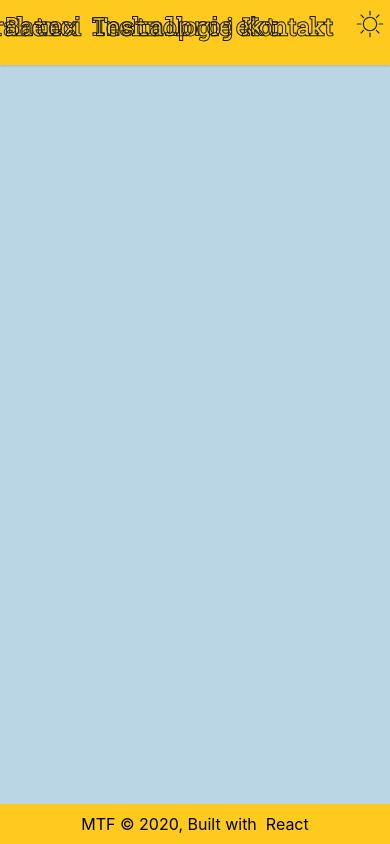
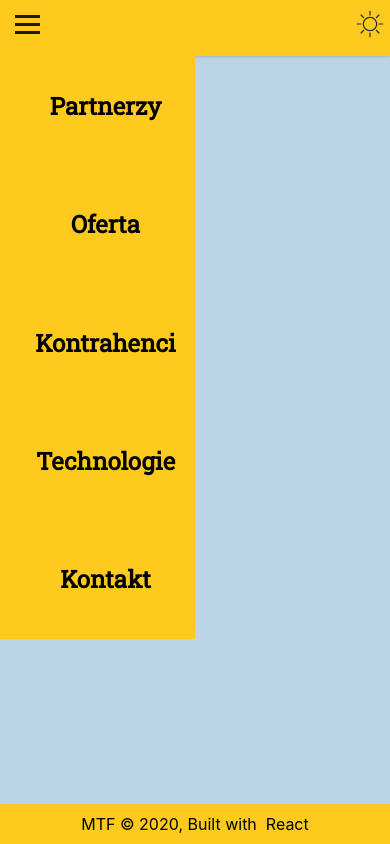
Before and after one commit to MaciejFigat/SinglePageA_React, a React (Create React App) app in the folder my-app/: page / in a window 390 px wide. Built offline with nearby package versions, Linux system fonts and the light colour scheme.

Commit message:
responsive menu

```diff
--- a/my-app/src/components/SvgThemeButton.js
+++ b/my-app/src/components/SvgThemeButton.js
@@ -1,4 +1,4 @@
-import React, { useEffect } from "react";
+import React from "react";
 
 const SvgThemeButton = ({ currentTheme }) => {
   if (currentTheme === "light") {
--- a/my-app/src/layout/Nav.js
+++ b/my-app/src/layout/Nav.js
@@ -22,7 +22,7 @@ const Nav = () => {
             className="nav_link"
             activeClassName="nav_link_active"
           >
-            <Partners />
+            Partnerzy
           </NavLink>
         </li>
         <li>
@@ -33,7 +33,7 @@ const Nav = () => {
             className="nav_link"
             activeClassName="nav_link_active"
           >
-            <Offer />
+            Oferta
           </NavLink>
         </li>
         <li>
@@ -44,7 +44,7 @@ const Nav = () => {
             className="nav_link"
             activeClassName="nav_link_active"
           >
-            <Contractors />
+            Kontrahenci
           </NavLink>
         </li>
         <li>
@@ -55,7 +55,7 @@ const Nav = () => {
             className="nav_link"
             activeClassName="nav_link_active"
           >
-            <Tech />
+            Technologie
           </NavLink>
         </li>
         <li>
@@ -66,10 +66,15 @@ const Nav = () => {
             className="nav_link"
             activeClassName="nav_link_active"
           >
-            <Contact />
+            Kontakt
           </NavLink>
         </li>
       </ul>
+      <div className="burger">
+        <div className="line1"></div>
+        <div className="line1"></div>
+        <div className="line1"></div>
+      </div>
     </nav>
   );
 };
--- a/my-app/src/styles/GlobalStyles.js
+++ b/my-app/src/styles/GlobalStyles.js
@@ -1,4 +1,4 @@
-import { createGlobalStyle, ThemeProvider } from "styled-components";
+import { createGlobalStyle } from "styled-components";
 // import square from "../assets/square.png";
 // import squareDark from "../assets/square-dark.png";
 const darkTheme = {
@@ -56,7 +56,7 @@ h5 {font-size: 1.25em;}
   --color4-main: ${(props) => props.theme.color4};
   --color5-main: ${(props) => props.theme.color5};
   --color1-secondary: ${(props) => props.theme.colorHoverLink};
-  --color2-secondary: #102243;
+  --color2-secondary: ${(props) => props.theme.textColorSvg};
   --color3-secondary: #095ca8;
   --color4-secondary: #089eff;
   --color5-secondary: #08ecff;
--- a/my-app/src/styles/nav.scss
+++ b/my-app/src/styles/nav.scss
@@ -1,30 +1,76 @@
 .nav_container {
   background: var(--color1-main);
-  color: white;
+
   padding: 1rem;
   box-shadow: 0 1px 3px 0 rgba(0, 0, 0, 0.1), 0 1px 2px 0 rgba(0, 0, 0, 0.06);
 }
+// @media screen and (max-width: 760px) {
 
+// }
+@media screen and (min-width: 760px) and (max-width: 960px) {
+  .nav_container {
+    display: flex;
+    justify-content: center;
+  }
+}
 .nav_list {
   display: flex;
   justify-content: flex-end;
-  // height: 5vh;
-  // margin-left: 1rem;
+  margin-right: 40px;
+}
+.burger {
+  display: none;
+}
+.burger div {
+  width: 25px;
+  height: 3px;
+  background-color: var(--color2-secondary);
+  margin: 5px;
 }
 
 .nav_link {
-  // margin-left: 1rem;
-  // font-size: 1.5rem;
-  // font-family: "Noto Sans", sans-serif;
-  // font-weight: 500;
-  // color: white;
-  // text-decoration: none;
+  margin-left: 1rem;
+  font-size: 1.5rem;
+  font-family: "Roboto Slab", serif;
+  font-weight: 700;
 }
 .nav_link_active {
-  // border-bottom-width: 4px;
+  border-bottom-width: 4px;
 
   // font-family: "Noto Sans", sans-serif;
 
   // font-weight: 500;
-  // color: white;
 }
+
+@media screen and (max-width: 760px) {
+  .nav_container {
+    height: 1.5rem;
+  }
+  .nav_list {
+    display: flex;
+    flex-direction: column;
+    align-items: center;
+    justify-content: space-around;
+    background-color: var(--color1-main);
+    position: absolute;
+    left: 0;
+    margin-right: 0px;
+    top: 3rem;
+
+    // transform: translateX(120%);
+    // margin-top: 3rem;
+    // min-height: 60vh;
+    min-width: 50%;
+    min-height: 70%;
+  }
+  // .contactButtonContainer {
+  //   margin-right: 0px !important;
+  // }
+  .burger {
+    display: block;
+    position: absolute;
+    left: 10px;
+    top: 10px;
+    margin-right: 1rem;
+  }
+}
--- a/my-app/src/styles/svg/batex.scss
+++ b/my-app/src/styles/svg/batex.scss
@@ -1,12 +1,30 @@
 .batexContainer {
   display: flex;
   justify-content: center;
-  overflow: hidden;
 }
+
+@media screen and (min-width: 960px) {
+  #logo {
+    position: absolute;
+    top: 2.7%;
+    left: 1.5%;
+  }
+}
+@media screen and (min-width: 760px) and (max-width: 960px) {
+  .batexContainer {
+    display: none;
+  }
+}
+@media screen and (max-width: 380px) {
+  .batexContainer {
+    display: none;
+  }
+}
+
 #logo {
-  position: absolute;
-  top: 1.95%;
-  left: 1.5%;
+  // position: absolute;
+  // top: 2.7%;
+  // left: 1.5%;
 
   animation: fill 0.5s ease forwards 2.5s;
 }
--- a/my-app/src/styles/svg/contactButton.scss
+++ b/my-app/src/styles/svg/contactButton.scss
@@ -2,6 +2,9 @@
   margin-left: 10px;
   margin-right: 40px;
   overflow: hidden;
-  display: flex;
-  justify-content: center;
 }
+// @media screen and (max-width: 760px) {
+//   .contactButtonContainer {
+//     margin-right: 0px;
+//   }
+// }
```
